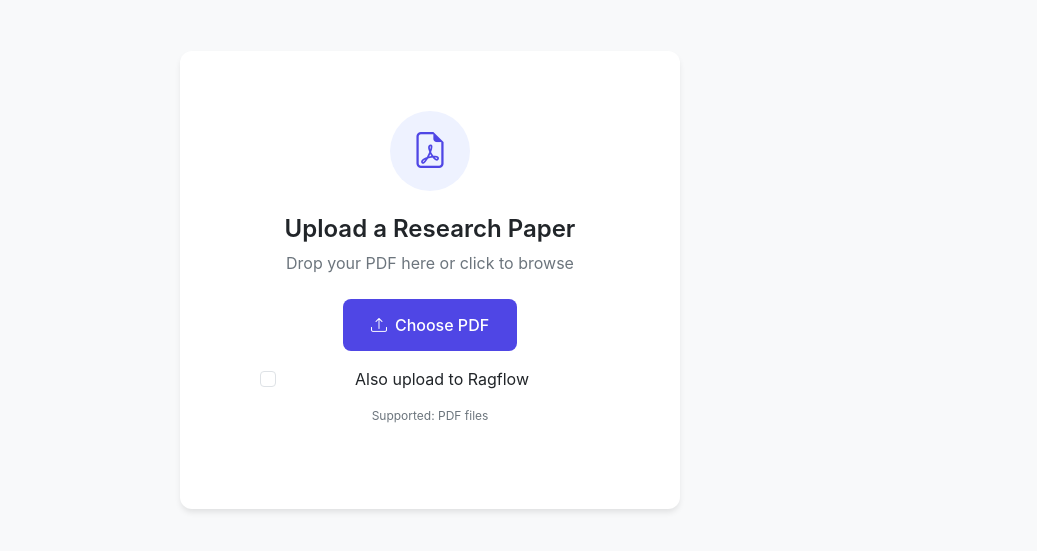
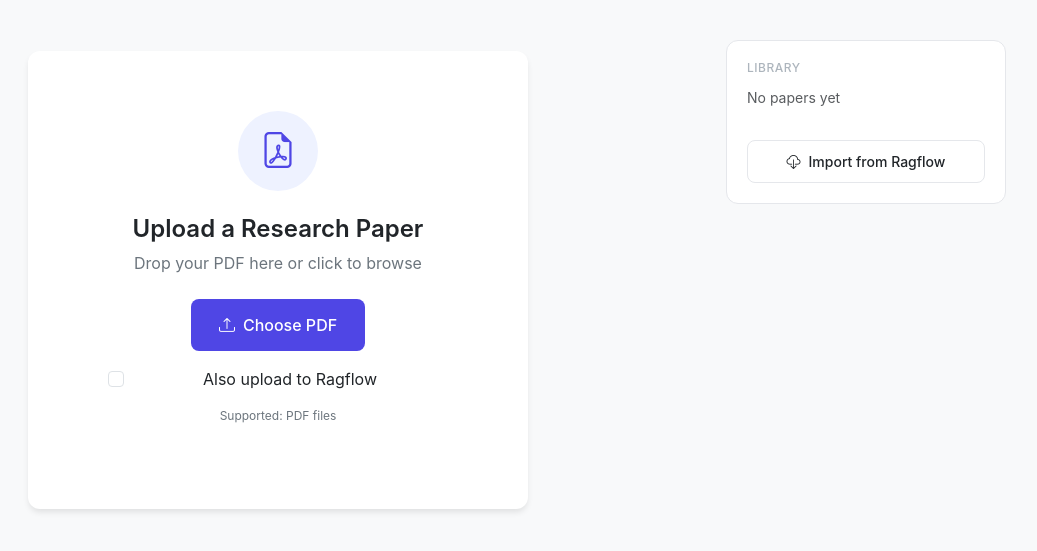
Before and after one commit to dranoto/audiopaper, a Flask app: page / in a window 1280 px wide. Shown: the part 60-611 px from the top of the page, without its empty margins (210-1247 px from the left). Run offline with Flask 3, Linux system fonts and the light colour scheme; some libraries are stand-ins or nearby versions.

Commit message:
Fix library visibility and auto-summary for Ragflow imports
- Library sidebar now always visible (even on upload page)
- Added manual 'Generate Summary' button for existing files
- Ragflow imports now trigger auto-summary like uploads
- Added checkmarks for files with completed summaries
- Added 'Import from Ragflow' button to library

```diff
--- a/app.py
+++ b/app.py
@@ -885,10 +885,20 @@ def ragflow_import(dataset_id, document_id):
         db.session.add(new_file)
         db.session.commit()
 
+        # Auto-generate summary after import
+        task_id = str(uuid.uuid4())
+        new_task = Task(id=task_id, status='processing')
+        db.session.add(new_task)
+        db.session.commit()
+
+        thread = threading.Thread(target=_run_summary_generation, args=(app, task_id, new_file.id))
+        thread.start()
+
         return jsonify({
             'success': True,
             'file_id': new_file.id,
-            'filename': doc_name
+            'filename': doc_name,
+            'task_id': task_id
         })
     except Exception as e:
         db.session.rollback()
--- a/docker-compose.yml
+++ b/docker-compose.yml
@@ -3,7 +3,7 @@ services:
   web:
     build: .
     ports:
-      - "8010:8000"
+      - "100.111.201.125:8010:8000"
     volumes:
       - ./uploads:/app/uploads
       - ./generated_audio:/app/generated_audio
--- a/templates/index.html
+++ b/templates/index.html
@@ -30,7 +30,8 @@
 
         <main class="main-content">
             {% if not current_file %}
-            <!-- Empty State / Upload -->
+            <!-- Empty State / Upload - Show with library sidebar -->
+            <div class="workflow-container">
                 <div class="upload-section">
                     <div class="upload-card">
                         <div class="upload-icon">
@@ -58,6 +59,29 @@
                             </div>
                         </form>
                         <p class="upload-hint">Supported: PDF files</p>
+                    </div>
+                </div>
+
+                <!-- Library Sidebar (always visible) -->
+                <div class="library-sidebar">
+                    <h4>Library</h4>
+                    {% if all_files %}
+                    <div class="library-list">
+                        {% for file in all_files %}
+                        <a href="/?file={{ file.id }}" class="library-item">
+                            <i class="bi bi-file-earmark-text"></i>
+                            <span>{{ file.filename[:25] }}{% if file.filename|length > 25 %}...{% endif %}</span>
+                            {% if file.summary %}<i class="bi bi-check-circle-fill text-success ms-auto"></i>{% endif %}
+                        </a>
+                        {% endfor %}
+                    </div>
+                    {% else %}
+                    <p class="text-muted small">No papers yet</p>
+                    {% endif %}
+                    <a href="{{ url_for('ragflow_browser') }}" class="btn btn-outline w-100 mt-3">
+                        <i class="bi bi-cloud-download"></i>
+                        Import from Ragflow
+                    </a>
                 </div>
             </div>
             {% else %}
@@ -101,23 +125,7 @@
 
                 <!-- Main Workflow Area -->
                 <div class="workflow-content">
-                    <!-- Step 1: Ingest (Show extracted text) -->
-                    {% if current_file.text and not current_file.summary and not initial_task_id %}
-                    <div class="workflow-step">
-                        <div class="step-header">
-                            <h3><span class="step-num">1</span> Document Ingested</h3>
-                            <p class="step-desc">Your PDF has been processed. Generating summary...</p>
-                        </div>
-                        <div class="step-content">
-                            <div class="text-center">
-                                <div class="spinner-border text-primary" role="status"></div>
-                                <p class="mt-2">Generating summary...</p>
-                            </div>
-                        </div>
-                    </div>
-                    {% endif %}
-
-                    <!-- Summary Loading State -->
+                    <!-- Auto-summary loading state (no file selected yet) -->
                     {% if initial_task_id and not current_file.summary %}
                     <div class="workflow-step">
                         <div class="step-header">
@@ -128,6 +136,38 @@
                                 <div class="spinner-border text-primary" role="status"></div>
                                 <p class="mt-2">Analyzing paper and creating summary...</p>
                             </div>
+                        </div>
+                    </div>
+                    {% endif %}
+
+                    <!-- No file selected - show library with options -->
+                    {% if not current_file %}
+                    <div class="workflow-step">
+                        <div class="step-header">
+                            <h3>Your Library</h3>
+                        </div>
+                        <div class="step-content">
+                            {% if all_files %}
+                            <p class="text-muted">Select a paper from the sidebar or upload a new one.</p>
+                            {% else %}
+                            <p class="text-muted">No papers yet. Upload a PDF or import from Ragflow.</p>
+                            {% endif %}
+                        </div>
+                    </div>
+                    {% endif %}
+
+                    <!-- File selected but no summary yet -->
+                    {% if current_file and not current_file.summary and not initial_task_id %}
+                    <div class="workflow-step">
+                        <div class="step-header">
+                            <h3><span class="step-num">2</span> Summary</h3>
+                        </div>
+                        <div class="step-content">
+                            <p class="text-muted">Summary not generated yet.</p>
+                            <button class="btn btn-primary btn-lg w-100" onclick="generateSummary()">
+                                <i class="bi bi-lightning"></i>
+                                Generate Summary
+                            </button>
                         </div>
                     </div>
                     {% endif %}
@@ -222,12 +262,17 @@
                     <div class="library-list">
                         {% for file in all_files %}
                         <a href="/?file={{ file.id }}" class="library-item {% if file.id == current_file.id %}active{% endif %}">
-                            <i class="bi bi-file-earmark-pdf"></i>
-                            <span>{{ file.filename[:25] }}{% if file.filename|length > 25 %}...{% endif %}</span>
+                            <i class="bi bi-file-earmark-text"></i>
+                            <span>{{ file.filename[:20] }}{% if file.filename|length > 20 %}...{% endif %}</span>
+                            {% if file.summary %}<i class="bi bi-check-circle-fill text-success ms-auto" title="Summary ready"></i>{% endif %}
                         </a>
                         {% endfor %}
                     </div>
-                    <button class="btn btn-outline w-100 mt-3" onclick="window.location.href='/'">
+                    <a href="{{ url_for('ragflow_browser') }}" class="btn btn-outline w-100 mt-3">
+                        <i class="bi bi-cloud-download"></i>
+                        Import from Ragflow
+                    </a>
+                    <button class="btn btn-outline w-100 mt-2" onclick="window.location.href='/'">
                         <i class="bi bi-plus-lg"></i>
                         New Upload
                     </button>
--- a/templates/ragflow.html
+++ b/templates/ragflow.html
@@ -136,7 +136,7 @@
                         return;
                     }
                     alert(`Imported successfully! Redirecting...`);
-                    window.location.href = `/?file=${data.file_id}`;
+                    window.location.href = `/?file=${data.file_id}&task_id=${data.task_id}`;
                 })
                 .catch(err => alert('Error: ' + err));
         }
```
Lines whose indentation alone changed are shown as unchanged.
